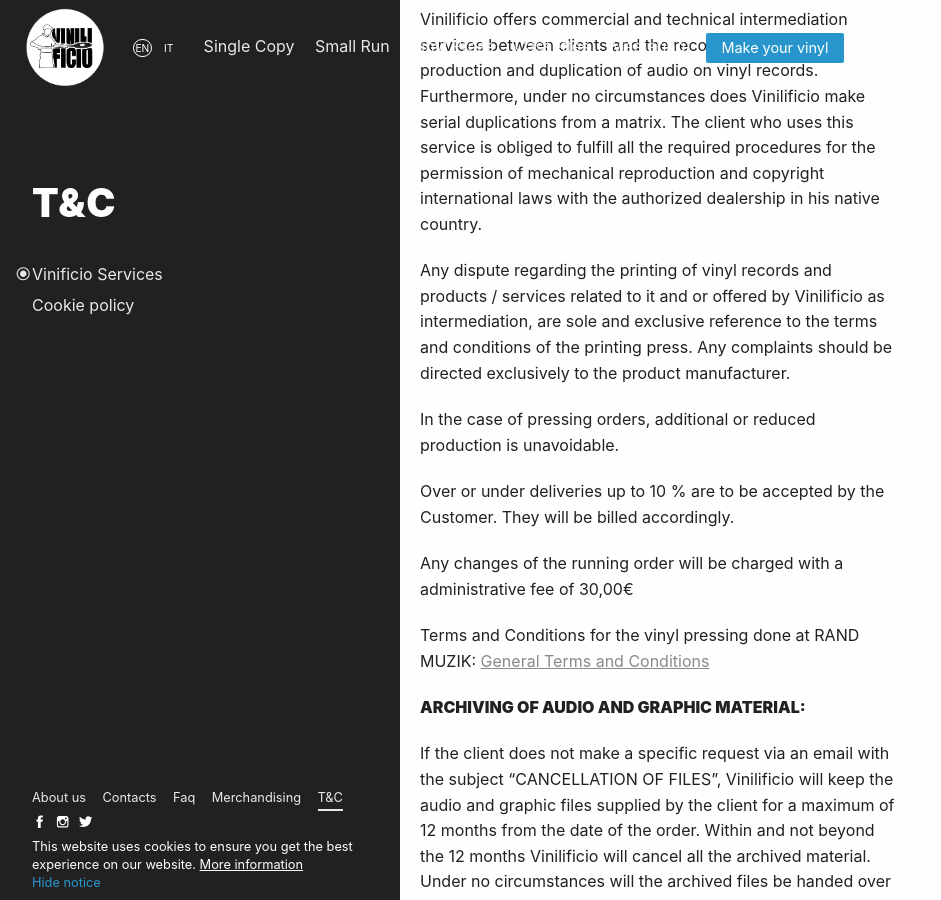
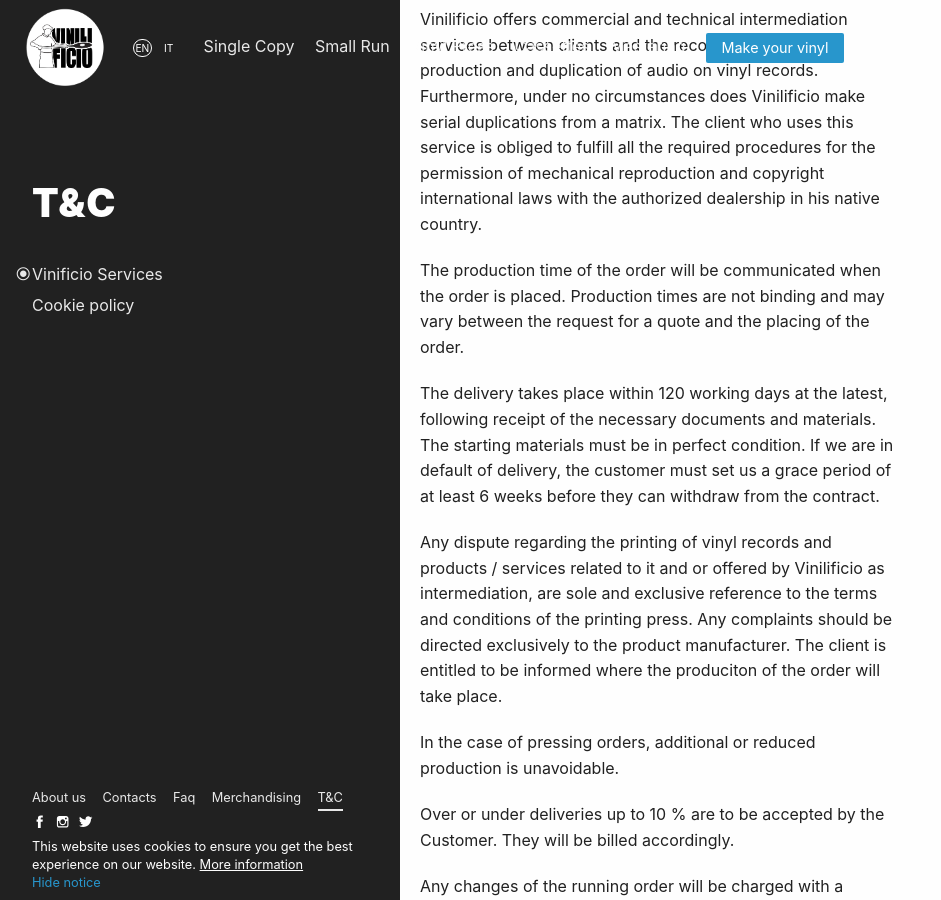
Before and after one commit to Vinilificio/vinilificio.com, a Jekyll site: the page built from en/terms-conditions.md, in a window 1280 px wide and 900 px high, scrolled down 1215 px. Shown: the whole window, without its empty margins (0-941 px from the left). Built offline with Jekyll 4.4.1, drawn with Linux system fonts in a browser that asks for light colours; nearby versions of some CDN libraries; comment, search, counter and statistics services are not loaded.

Commit message:
Update terms-conditions.md

```diff
--- a/en/terms-conditions.md
+++ b/en/terms-conditions.md
@@ -34,7 +34,11 @@
 
 Vinilificio offers commercial and technical intermediation services between clients and the record industry for the production and duplication of audio on vinyl records. Furthermore, under no circumstances does Vinilificio make serial duplications from a matrix. The client who uses this service is obliged to fulfill all the required procedures for the permission of mechanical reproduction and copyright international laws with the authorized dealership in his native country.
 
-Any dispute regarding the printing of vinyl records and products / services related to it and or offered by Vinilificio as intermediation, are sole and exclusive reference to the terms and conditions of the printing press. Any complaints should be directed exclusively to the product manufacturer.
+The production time of the order will be communicated when the order is placed. Production times are not binding and may vary between the request for a quote and the placing of the order.
+
+The delivery takes place within 120 working days at the latest, following receipt of the necessary documents and materials. The starting materials must be in perfect condition. If we are in default of delivery, the customer must set us a grace period of at least 6 weeks before they can withdraw from the contract.
+
+Any dispute regarding the printing of vinyl records and products / services related to it and or offered by Vinilificio as intermediation, are sole and exclusive reference to the terms and conditions of the printing press. Any complaints should be directed exclusively to the product manufacturer. The client is entitled to be informed where the produciton of the order will take place.
 
 In the case of pressing orders, additional or reduced production is unavoidable.
 
```
